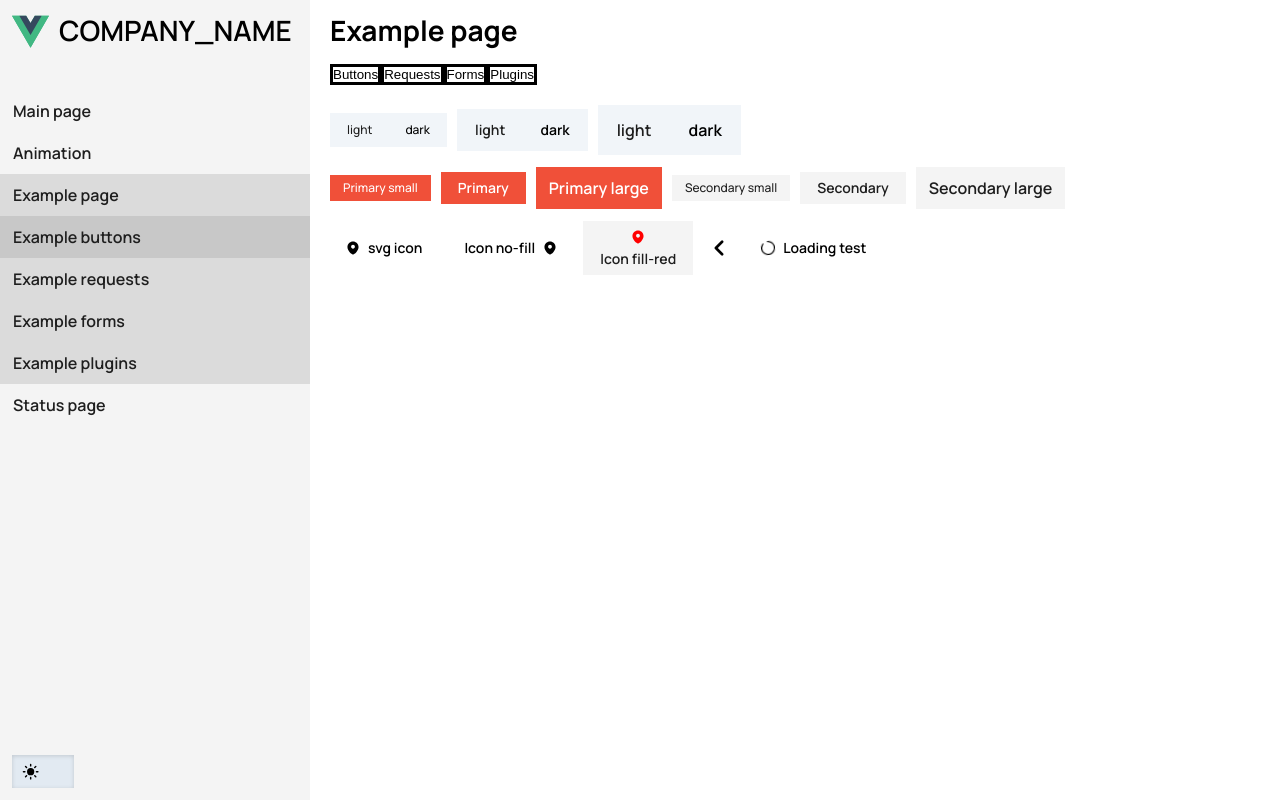
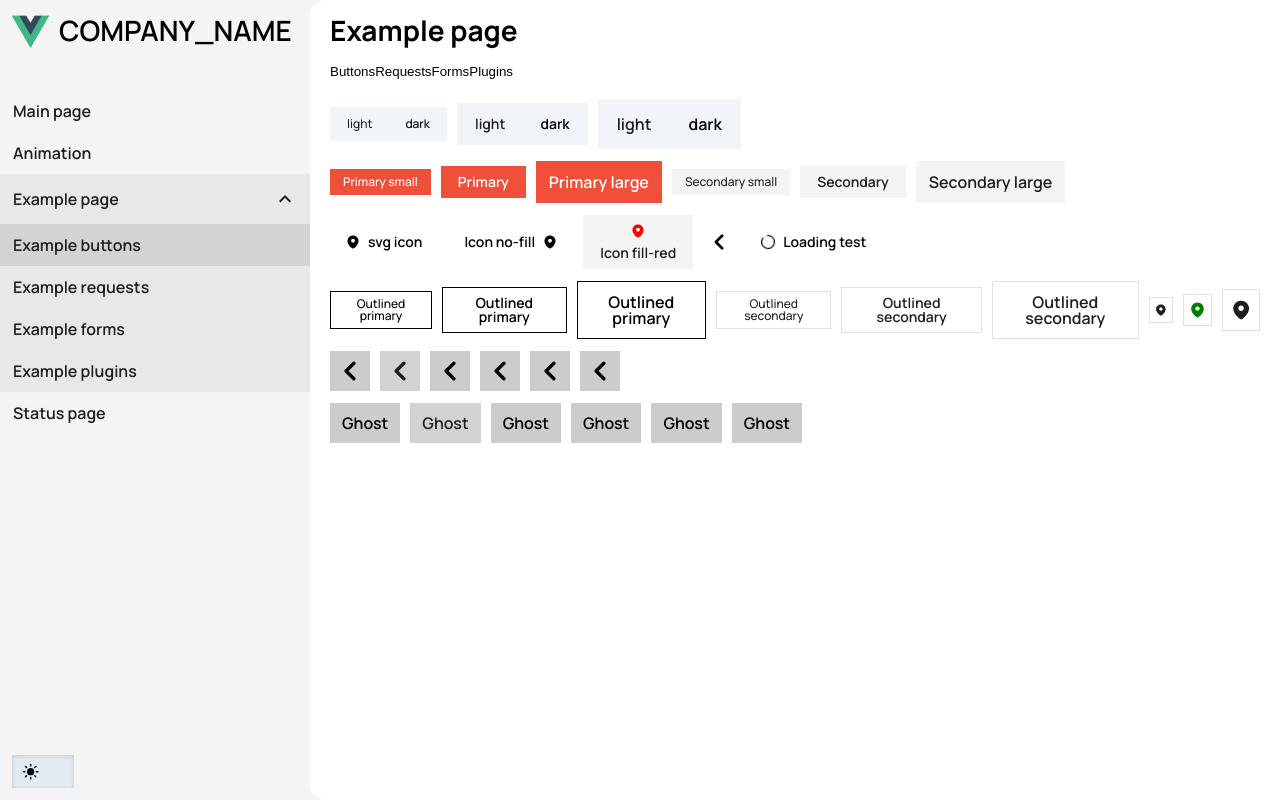
Before and after one commit to Proxx07/VueStarterPack, a Vue app: page /example/buttons in a window 1280 px wide. Built offline with nearby package versions, Linux system fonts and the light colour scheme; what vue3-lottie would draw is missing.

Commit message:
[DONE] Some visual updates

```diff
--- a/src/components/UI/PageWrapper.vue
+++ b/src/components/UI/PageWrapper.vue
@@ -1,7 +1,7 @@
 <script setup lang="ts">
 import { useDebounceFn } from '@vueuse/core';
 import { Button, InputGroup, InputGroupAddon, InputText } from 'primevue';
-import { computed } from 'vue';
+import { computed, useSlots } from 'vue';
 import { search as searchIcon } from '@/assets/icons';
 import VIcon from './VIcon.vue';
 
@@ -28,6 +28,8 @@ const searchQuery = computed<string>({
     commitSearch(val);
   },
 });
+
+const slots = useSlots();
 </script>
 
 <template>
@@ -57,7 +59,7 @@ const searchQuery = computed<string>({
       <slot />
     </div>
 
-    <div class="page-footer">
+    <div v-if="slots['page-footer']" class="page-footer">
       <slot name="page-footer" />
     </div>
   </div>
@@ -89,10 +91,16 @@ const searchQuery = computed<string>({
   overflow: auto;
   overflow-x: hidden;
   padding-right: 2rem;
+  padding-bottom: 8rem;
 }
 .page-footer {
-  padding-top: 1rem;
-  padding-right: 2rem;
-  padding-bottom: 1rem;
+  position: absolute;
+  bottom: 0;
+  left: 0;
+  right: 0;
+  padding: 1rem 2rem;
+  margin-left: -2rem;
+  background: color-mix(in srgb,var(--site-bg),transparent 50%);
+  backdrop-filter: blur(10px);
 }
 </style>
--- a/src/composables/usePagination/index.ts
+++ b/src/composables/usePagination/index.ts
@@ -18,7 +18,7 @@ export const usePagination = (saveToQuery: boolean = false) => {
 
   const listCounts = computed<IListPaginationCount>(() => {
     return {
-      current: page.value * limit.value,
+      current: Math.min(page.value * limit.value, totalCount.value),
       total: totalCount.value,
     };
   });
--- a/src/layouts/Default.vue
+++ b/src/layouts/Default.vue
@@ -27,6 +27,10 @@ import Navigation from '@/layouts/UI/Navigation.vue';
 
 <style scoped lang="scss">
 .app-inner {
+  --inner-bg: var(--secondary-500);
+  [class='app-dark'] & {
+    --inner-bg: var(--p-zinc-900);
+  }
   display: grid;
   grid-template-columns: 31rem auto;
   grid-template-rows: 100dvh;
@@ -35,20 +39,15 @@ import Navigation from '@/layouts/UI/Navigation.vue';
   overflow: hidden;
   max-height: 100dvh;
   min-height: 100dvh;
-  transition: var(--transition-slow);
+  background: var(--inner-bg);
 }
 .name {
   font: var(--font-28-b);
 }
 
 .aside {
-  --aside-bg: var(--secondary-500);
-  [class='app-dark'] & {
-    --aside-bg: var(--p-zinc-900);
-  }
   display: flex;
   flex-direction: column;
-  background: var(--aside-bg);
   &__top,
   &__bottom {
     display: flex;
@@ -66,9 +65,13 @@ import Navigation from '@/layouts/UI/Navigation.vue';
 }
 
 main {
-  margin-left: 2rem;
-  margin-top: 1.6rem;
+  --main-pl: 2rem;
+  --main-pt: 1.6rem;
+  padding-top: var(--main-pt);
+  padding-left: var(--main-pl);
   position: relative;
   overflow: hidden;
+  background: var(--site-bg);
+  border-radius: var(--radius-l) 0 0 var(--radius-l);
 }
 </style>
--- a/src/layouts/UI/NavigationItem.vue
+++ b/src/layouts/UI/NavigationItem.vue
@@ -2,15 +2,19 @@
 import type { INavItem } from '@/composables/useNavigation/types';
 import { Button } from 'primevue';
 import { computed } from 'vue';
+import { arrowDown } from '@/assets/icons';
+import VIcon from '@/components/UI/VIcon.vue';
 
 const props = defineProps<{
   item: INavItem
   routeNames: Record<string, string>
   currentRouteName: string
+  isChild?: boolean
 }>();
 
 const isOpened = computed<boolean>(() => Boolean(props.routeNames[props.item.name]));
 const isActive = computed(() => props.item.name === props.currentRouteName);
+const hasChild = computed(() => props.item?.children?.length);
 </script>
 
 <template>
@@ -25,6 +29,12 @@ const isActive = computed(() => props.item.name === props.currentRouteName);
         :class="[isActive && 'active']"
       >
         {{ item.label }}
+
+        <VIcon
+          v-if="hasChild"
+          :icon="arrowDown"
+          class="icon"
+        />
       </Button>
     </RouterLink>
 
@@ -45,12 +55,22 @@ li {
   display: grid;
   grid-template-rows: auto 0fr;
   transition: var(--transition-slow);
+  --icon-rotation: 0deg;
+
   &.opened {
+    --icon-rotation: -180deg;
     grid-template-rows: auto 1fr;
-    background: var(--p-button-text-secondary-active-background);
+    background: var(--p-button-text-secondary-hover-background);
   }
+
   .active {
     background: var(--p-button-text-secondary-active-background);
   }
+
+  .icon {
+    margin-left: auto;
+    transform: rotateZ(var(--icon-rotation));
+    transition: var(--transition-slow);
+  }
 }
 </style>
--- a/src/pages/example/Buttons.vue
+++ b/src/pages/example/Buttons.vue
@@ -32,6 +32,36 @@ const { modeModel, modes } = useThemeMode();
 
       <Button label="Loading test" severity="help" loading />
     </div>
+
+    <div class="components">
+      <Button label="Outlined primary" variant="outlined" size="small" />
+      <Button label="Outlined primary" variant="outlined" />
+      <Button label="Outlined primary" variant="outlined" size="large" />
+      <Button label="Outlined secondary" variant="outlined" severity="secondary" size="small" />
+      <Button label="Outlined secondary" variant="outlined" severity="secondary" />
+      <Button label="Outlined secondary" variant="outlined" severity="secondary" size="large" />
+      <Button variant="outlined" severity="secondary" :icon="marker" icon-color="currentColor" size="small" />
+      <Button variant="outlined" severity="secondary" :icon="marker" icon-color="green" />
+      <Button variant="outlined" severity="secondary" :icon="marker" icon-color="currentColor" size="large" />
+    </div>
+
+    <div class="components">
+      <Button :icon="backArrow" severity="primary" size="large" raised variant="outlined" />
+      <Button :icon="backArrow" severity="secondary" size="large" raised variant="outlined" />
+      <Button :icon="backArrow" severity="info" size="large" raised variant="outlined" />
+      <Button :icon="backArrow" severity="success" size="large" raised variant="outlined" />
+      <Button :icon="backArrow" severity="danger" size="large" raised variant="outlined" />
+      <Button :icon="backArrow" severity="help" size="large" raised variant="outlined" />
+    </div>
+
+    <div class="components">
+      <Button label="Ghost" severity="primary" size="large" raised variant="outlined" />
+      <Button label="Ghost" severity="secondary" size="large" raised variant="outlined" />
+      <Button label="Ghost" severity="info" size="large" raised variant="outlined" />
+      <Button label="Ghost" severity="success" size="large" raised variant="outlined" />
+      <Button label="Ghost" severity="danger" size="large" raised variant="outlined" />
+      <Button label="Ghost" severity="help" size="large" raised variant="outlined" />
+    </div>
   </div>
 </template>
 
--- a/src/plugins/PrimeVue/button/index.ts
+++ b/src/plugins/PrimeVue/button/index.ts
@@ -42,6 +42,12 @@ export const buttonConfig = (): ButtonDesignTokens => {
         activeBackground: 'color-mix(in srgb,currentColor,transparent 90%)',
       },
     },
+    outlined: {
+      secondary: {
+        color: 'var(--text-color)',
+        borderColor: 'var(--secondary-600)',
+      },
+    },
   };
 };
 
--- a/src/plugins/PrimeVue/dataTable/index.ts
+++ b/src/plugins/PrimeVue/dataTable/index.ts
@@ -49,7 +49,7 @@ export const dataTablePt = (): DataTablePassThroughOptions => {
         class: 'font-18-b',
       },
       bodyCell: {
-        class: 'sssssssssssss',
+        class: 'ssssssssssss',
       },
     },
   };
--- a/src/plugins/PrimeVue/skeleton/index.ts
+++ b/src/plugins/PrimeVue/skeleton/index.ts
@@ -2,7 +2,6 @@ import type { SkeletonDesignTokens } from '@primeuix/themes/types/skeleton';
 
 export const skeletonConfig = (): SkeletonDesignTokens => {
   return {
-
     colorScheme: {
       light: {
         root: {
--- a/src/plugins/PrimeVue/tabs/index.ts
+++ b/src/plugins/PrimeVue/tabs/index.ts
@@ -4,6 +4,10 @@ export const tabsConfig = (): TabsDesignTokens => {
   return {
     tablist: {
       background: 'transparent',
+      borderWidth: '0',
+    },
+
+    tab: {
       borderWidth: '0',
     },
 
--- a/src/styles/main.scss
+++ b/src/styles/main.scss
@@ -23,13 +23,12 @@ body {
   min-height: 100dvh;
 }
 
-html:has(.face-id-page) {
-  overflow: hidden;
-}
 
-.page-wrapper + .page-wrapper {
+main > div + div {
   position: absolute !important;
   inset: 0 !important;
+  left: var(--main-pl) !important;
+  top: var(--main-pt) !important;
 }
 
 
--- a/src/styles/primevue.scss
+++ b/src/styles/primevue.scss
@@ -26,6 +26,15 @@ body {
     }
   }
 
+  .p-button.p-button-outlined.p-button-raised {
+    border: 0;
+    box-shadow: none;
+    background: color-mix(in srgb,currentColor,transparent 80%);
+    &:hover {
+      background: color-mix(in srgb,currentColor,transparent 70%);
+    }
+  }
+
   .p-button-loading-icon {
     width: auto;
     max-width: 100%;
@@ -35,6 +44,10 @@ body {
     width: auto !important;
     padding: .7rem;
     font: var(--font-16-r) !important;
+    &.p-button-sm {
+      padding: .6rem;
+      font: var(--font-12-r) !important;
+    }
     &.p-button-lg {
       padding: 1rem;
       font: var(--font-20-r) !important;
--- a/src/styles/transitions.scss
+++ b/src/styles/transitions.scss
@@ -79,8 +79,6 @@
 
 .route-transition-leave-to {
   opacity: 0;
-  position: absolute !important;
-  inset: 0;
   transform: translateY(-10%);
 }
 
```
